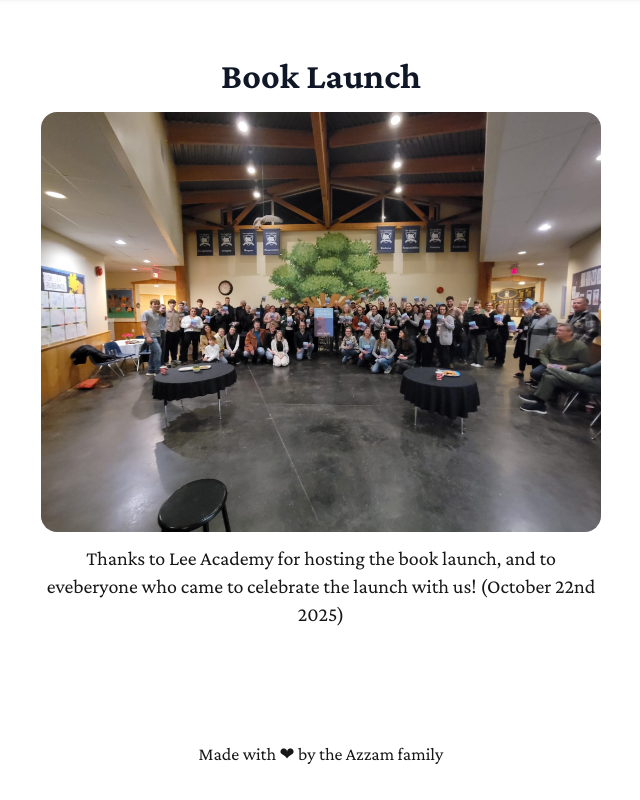
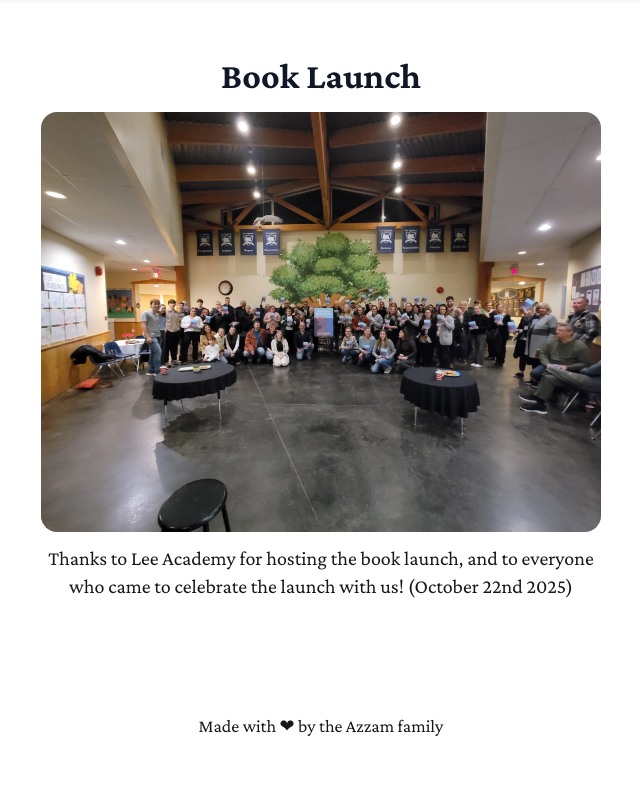
Before and after one commit to MetallicGoat/rfb-website, a Next.js app: page / in a window 1280 px wide. Shown: the part 1513-2313 px from the top of the page, without its empty margins (319-959 px from the left). After the commit the page ends 2285 px from the top, so only its background shows below. Built offline with nearby package versions, Linux system fonts and the light colour scheme.

Commit message:
Add Book Launch Image

```diff
--- a/src/app/content.js
+++ b/src/app/content.js
@@ -139,7 +139,7 @@ export default function Content() {
           className="mx-auto rounded-2xl w-full sm:w-3/4 md:w-2/3 lg:w-1/2"
         />
 
-        <p className="mt-3 text-xl mx-auto text-center sm:max-w-3/4 md:max-w-2/3 lg:max-w-1/2">Thanks to Lee Academy for hosting the book launch, and to eveberyone who came to celebrate the launch with us! (October 22nd 2025)</p>
+        <p className="mt-3 text-xl mx-auto text-center sm:max-w-3/4 md:max-w-2/3 lg:max-w-1/2">Thanks to Lee Academy for hosting the book launch, and to everyone who came to celebrate the launch with us! (October 22nd 2025)</p>
       </motion.section>
 
     </>
```
